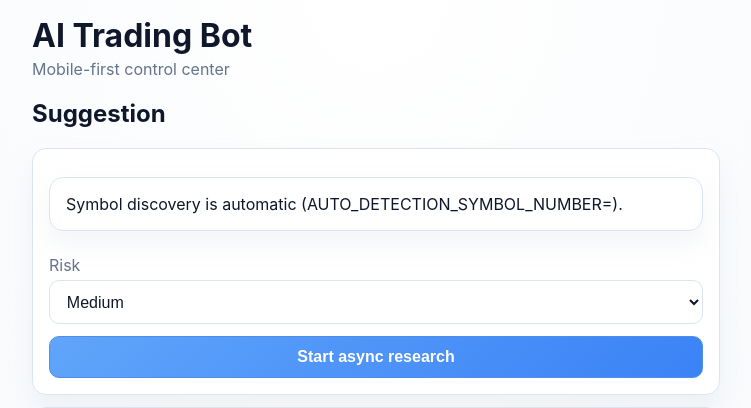
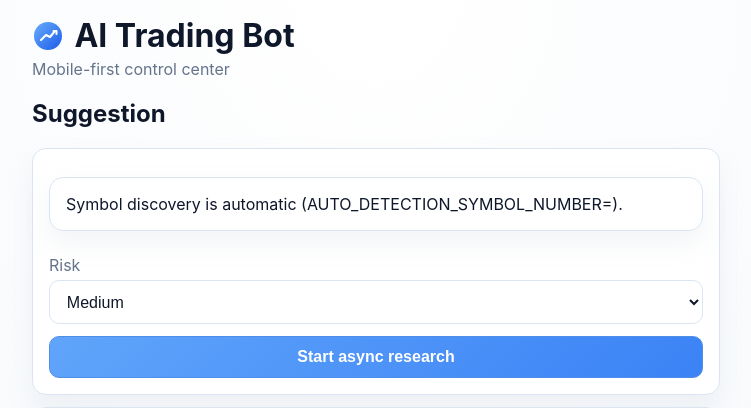
Before and after one commit to Gigibit/latina, a Django app: template templates/bot/dashboard.html in a window 1280 px wide. Shown: the top 408 px of the page, without its empty margins (264-1015 px from the left). Run offline with Django 5.2, Linux system fonts and the light colour scheme; the template is opened without the code that fills it, so the values that code supplies are empty.

Commit message:
Use app logo as dashboard favicon

```diff
--- a/static/bot/app.css
+++ b/static/bot/app.css
@@ -24,6 +24,18 @@ body {
 
 .top-bar h1 { margin: 0; }
 .top-bar p { margin-top: .25rem; color: var(--muted); }
+
+.brand {
+  display: flex;
+  align-items: center;
+  gap: .65rem;
+}
+
+.app-logo {
+  width: 2rem;
+  height: 2rem;
+  flex: 0 0 auto;
+}
 
 .section { display: none; }
 .section.is-active { display: block; }
--- a/templates/bot/dashboard.html
+++ b/templates/bot/dashboard.html
@@ -4,6 +4,7 @@
   <meta charset="UTF-8" />
   <meta name="viewport" content="width=device-width, initial-scale=1.0" />
   <title>Trading Bot Dashboard</title>
+  <link rel="icon" type="image/svg+xml" href="/static/bot/logo.svg" />
   <link rel="stylesheet" href="/static/bot/app.css" />
 </head>
 <body>
@@ -13,7 +14,10 @@
     data-manual-symbol-input-enabled="{{ manual_symbol_input_enabled|yesno:'true,false' }}"
   >
     <header class="top-bar">
-      <h1>AI Trading Bot</h1>
+      <div class="brand">
+        <img class="app-logo" src="/static/bot/logo.svg" alt="Latina app logo" />
+        <h1>AI Trading Bot</h1>
+      </div>
       <p>Mobile-first control center</p>
     </header>
 
```
Also changed, not shown: static/bot/logo.svg (added).
